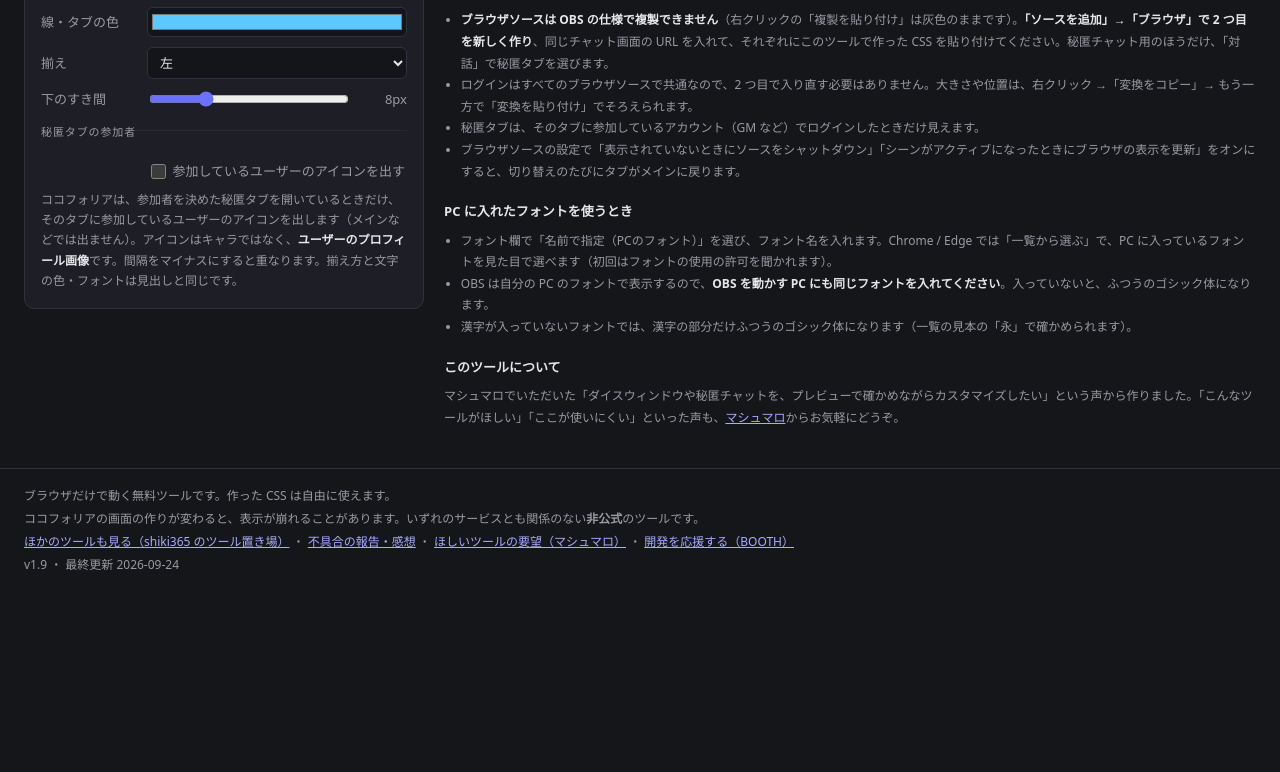
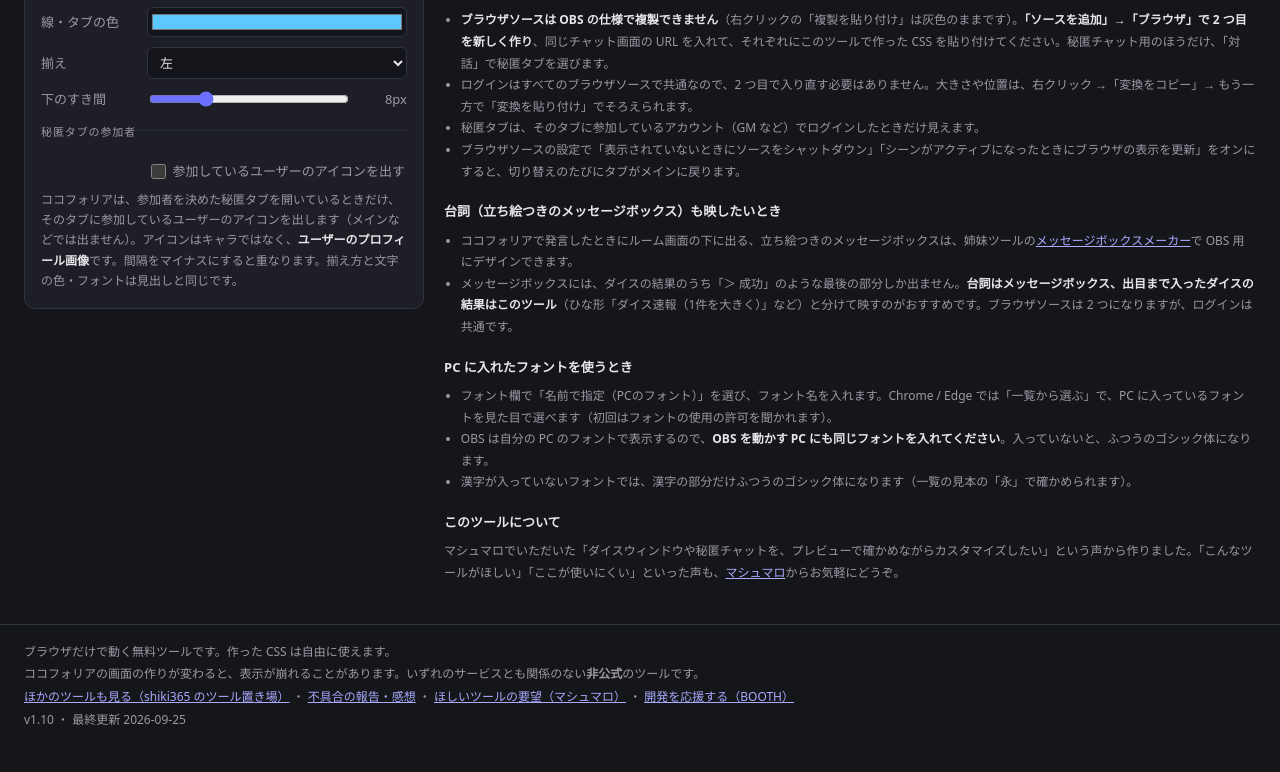
Before and after one commit to shiki365/chat-window-maker, a plain HTML site: page index.html in a window 1280 px wide. Shown: the part 1634-2406 px from the top of the page. Before the commit the page ends 2250 px from the top, so only its background shows below. Drawn offline with Linux system fonts and the light colour scheme.

Commit message:
台詞はメッセージボックスメーカーで、と案内を足した
Co-Authored-By: Claude Opus 5.5 <noreply@anthropic.com>

```diff
--- a/index.html
+++ b/index.html
@@ -556,6 +556,11 @@
         <li>秘匿タブは、そのタブに参加しているアカウント（GM など）でログインしたときだけ見えます。</li>
         <li>ブラウザソースの設定で「表示されていないときにソースをシャットダウン」「シーンがアクティブになったときにブラウザの表示を更新」をオンにすると、切り替えのたびにタブがメインに戻ります。</li>
       </ul>
+      <h2>台詞（立ち絵つきのメッセージボックス）も映したいとき</h2>
+      <ul>
+        <li>ココフォリアで発言したときにルーム画面の下に出る、立ち絵つきのメッセージボックスは、姉妹ツールの<a href="https://shiki365.github.io/message-box-maker/">メッセージボックスメーカー</a>で OBS 用にデザインできます。</li>
+        <li>メッセージボックスには、ダイスの結果のうち「＞ 成功」のような最後の部分しか出ません。<b>台詞はメッセージボックス、出目まで入ったダイスの結果はこのツール</b>（ひな形「ダイス速報（1件を大きく）」など）と分けて映すのがおすすめです。ブラウザソースは 2 つになりますが、ログインは共通です。</li>
+      </ul>
       <h2>PC に入れたフォントを使うとき</h2>
       <ul>
         <li>フォント欄で「名前で指定（PCのフォント）」を選び、フォント名を入れます。Chrome / Edge では「一覧から選ぶ」で、PC に入っているフォントを見た目で選べます（初回はフォントの使用の許可を聞かれます）。</li>
@@ -574,10 +579,10 @@
   ブラウザだけで動く無料ツールです。作った CSS は自由に使えます。<br>
   ココフォリアの画面の作りが変わると、表示が崩れることがあります。いずれのサービスとも関係のない<strong>非公式</strong>のツールです。<br>
   <a href="https://shiki365.github.io/">ほかのツールも見る（shiki365 のツール置き場）</a> ・ <a href="https://shiki365.github.io/#contact">不具合の報告・感想</a> ・ <a href="https://marshmallow-qa.com/jisg2c3imbza76d">ほしいツールの要望（マシュマロ）</a> ・ <a href="https://sabunomisogi.booth.pm/items/8891048">開発を応援する（BOOTH）</a><br>
-  v1.9 ・ 最終更新 2026-09-24
+  v1.10 ・ 最終更新 2026-09-25
 </footer>
 
-<script src="presets.v1.js?v=4"></script>
+<script src="presets.v1.js?v=5"></script>
 <script src="model.v1.js?v=1"></script>
 <script src="css.v1.js?v=6"></script>
 <script src="mock.v1.js?v=1"></script>
--- a/presets.v1.js
+++ b/presets.v1.js
@@ -126,7 +126,7 @@
       motion: { enter: "slideLeft", enterDur: 0.35 },
     },
     dicepop: {
-      label: "ダイス速報（1件を大きく）", desc: "最新のダイスを1件だけ大きく出して、10秒で消えます。立ち絵の近くに置く使い方に。",
+      label: "ダイス速報（1件を大きく）", desc: "最新のダイスを1件だけ大きく出して、10秒で消えます。立ち絵の近くや、メッセージボックスメーカーで作ったボックスの横に置く使い方に。",
       panel: { bgAlpha: 0, borderW: 0, shadow: 0, pad: 4 },
       list: { count: 1, diceOnly: true },
       card: { bg: "#08090d", bgAlpha: 0.86, radius: 14, borderW: 2, borderColor: "#ffffff", borderAlpha: 0.2, padX: 16, padY: 12, shadow: 0.5, resultBorder: true },
```
Also changed, not shown: README.md.
